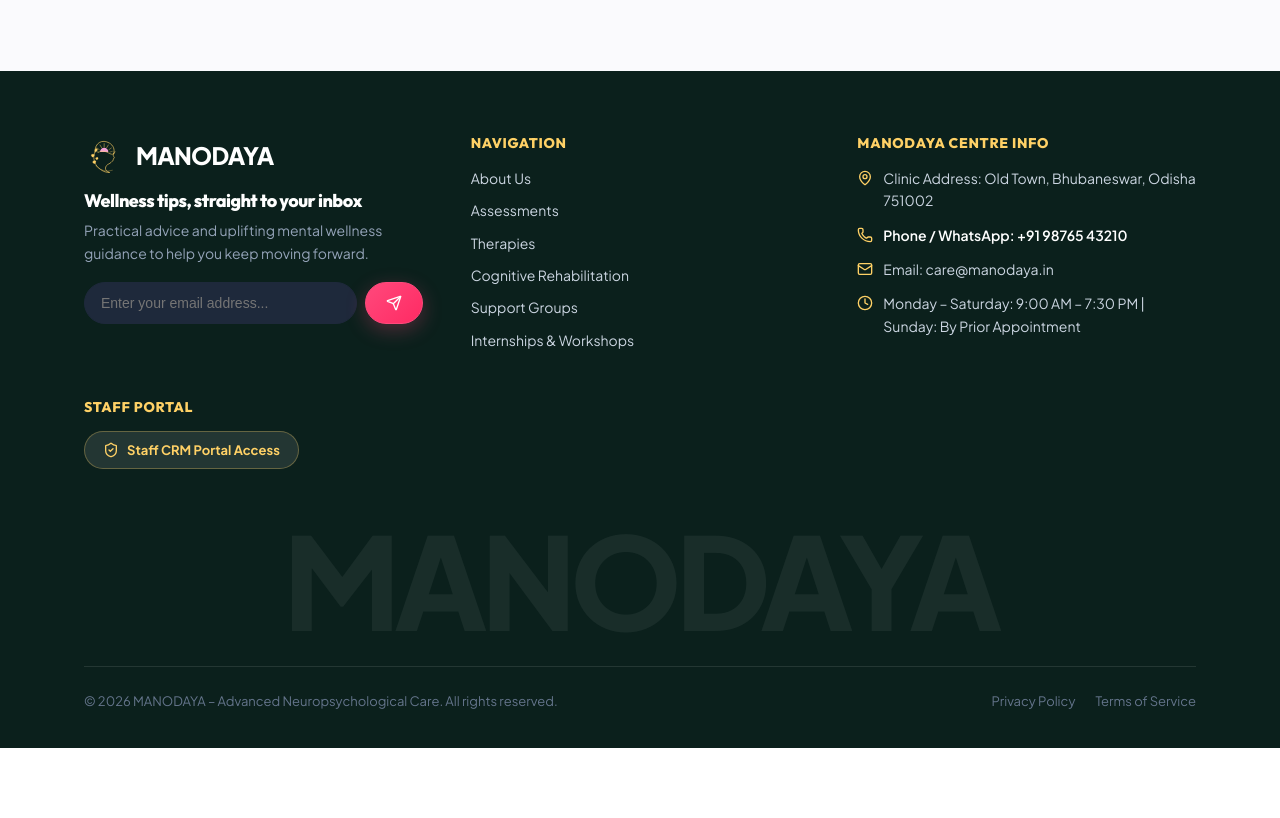
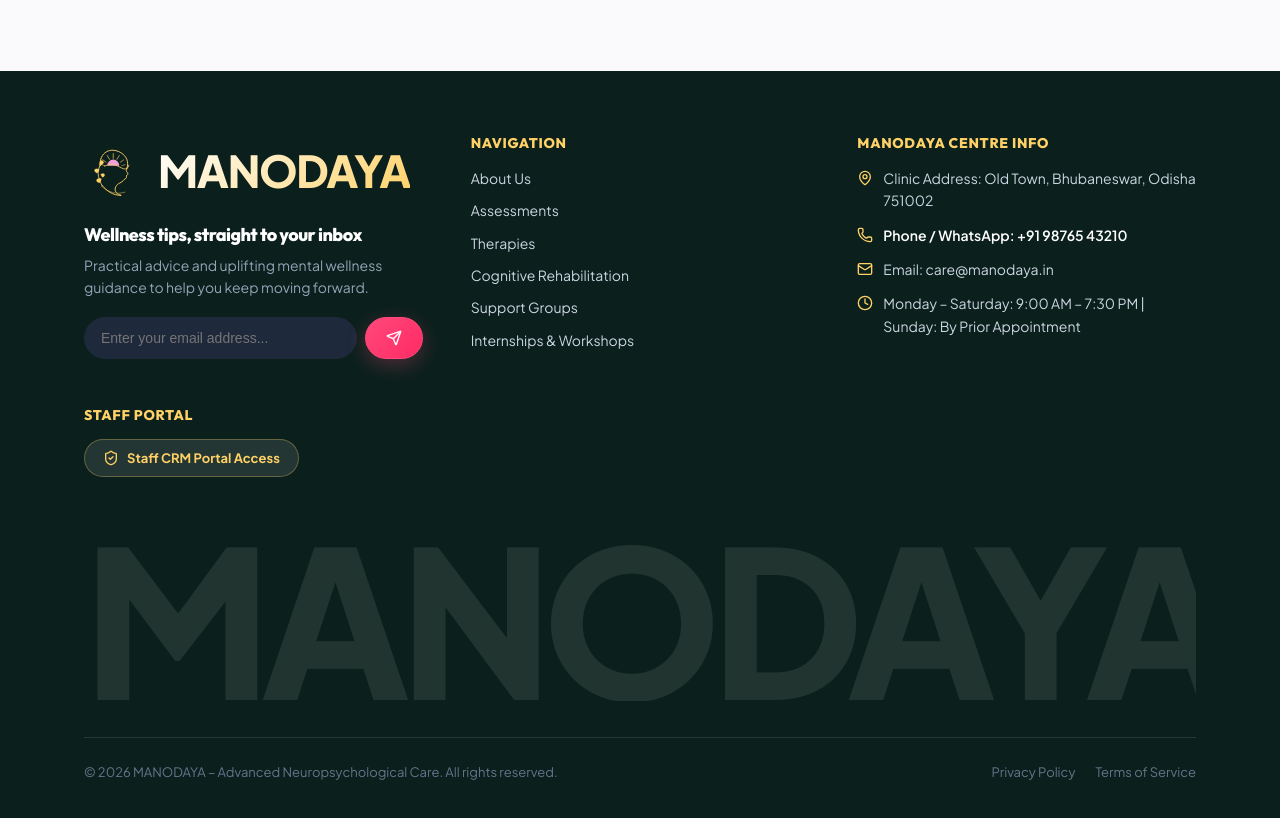
Before and after one commit to Raj9777/manodaya-website, a React (Vite) app: page / in a window 1280 px wide. Shown: the part 3320-4138 px from the top of the page. Before the commit the page ends 4068 px from the top, so only its background shows below. Built offline with nearby package versions, Linux system fonts and the light colour scheme.

Commit message:
feat: increase font size, boldness, and gradient styling of MANODAYA brand typography in footer for all screen sizes

```diff
--- a/src/components/Footer.jsx
+++ b/src/components/Footer.jsx
@@ -43,7 +43,7 @@ export const Footer = ({ currentMode, onOpenBooking, onOpenCrm }) => {
         </div>
       </section>
 
-      {/* Dark Footer (Deep Teal / Black) */}
+      {/* Dark Footer (Deep Slate / Emerald Theme) */}
       <footer style={{ backgroundColor: '#0B201C', color: '#FFFFFF', paddingTop: '64px', paddingBottom: '36px' }}>
         <div className="container">
           <div
@@ -54,11 +54,21 @@ export const Footer = ({ currentMode, onOpenBooking, onOpenCrm }) => {
               marginBottom: '56px'
             }}
           >
-            {/* Left: Newsletter CTA */}
+            {/* Left: Brand Header & Newsletter CTA */}
             <div>
-              <div style={{ display: 'flex', alignItems: 'center', gap: '12px', marginBottom: '16px' }}>
-                <ManodayaLogoSVG size={40} color="#FFD166" sunColor="#FFA6DF" />
-                <span style={{ fontSize: '1.5rem', fontWeight: 900, color: '#FFFFFF', letterSpacing: '-0.03em' }}>
+              <div style={{ display: 'flex', alignItems: 'center', gap: '16px', marginBottom: '20px' }}>
+                <ManodayaLogoSVG size={58} color="#FFD166" sunColor="#FFA6DF" />
+                <span
+                  style={{
+                    fontSize: 'clamp(2rem, 4vw, 2.75rem)',
+                    fontWeight: 950,
+                    color: '#FFFFFF',
+                    letterSpacing: '-0.03em',
+                    background: 'linear-gradient(135deg, #FFFFFF 0%, #FFD166 100%)',
+                    WebkitBackgroundClip: 'text',
+                    WebkitTextFillColor: 'transparent'
+                  }}
+                >
                   MANODAYA
                 </span>
               </div>
@@ -163,18 +173,20 @@ export const Footer = ({ currentMode, onOpenBooking, onOpenCrm }) => {
             </div>
           </div>
 
-          {/* Large Brand Typography */}
+          {/* ULTRA BOLD & MASSIVE BRAND TYPOGRAPHY FOR ALL SCREEN SIZES */}
           <div
             style={{
-              fontSize: 'clamp(3rem, 10vw, 8rem)',
-              fontWeight: 900,
-              color: 'rgba(255, 255, 255, 0.06)',
-              lineHeight: 0.85,
+              fontSize: 'clamp(4.5rem, 16vw, 13.5rem)',
+              fontWeight: 950,
+              color: 'rgba(255, 255, 255, 0.09)',
+              lineHeight: 0.82,
               letterSpacing: '-0.05em',
               textTransform: 'uppercase',
-              marginBottom: '32px',
+              marginBottom: '36px',
               userSelect: 'none',
-              textAlign: 'center'
+              textAlign: 'center',
+              width: '100%',
+              overflow: 'hidden'
             }}
           >
             MANODAYA
```
